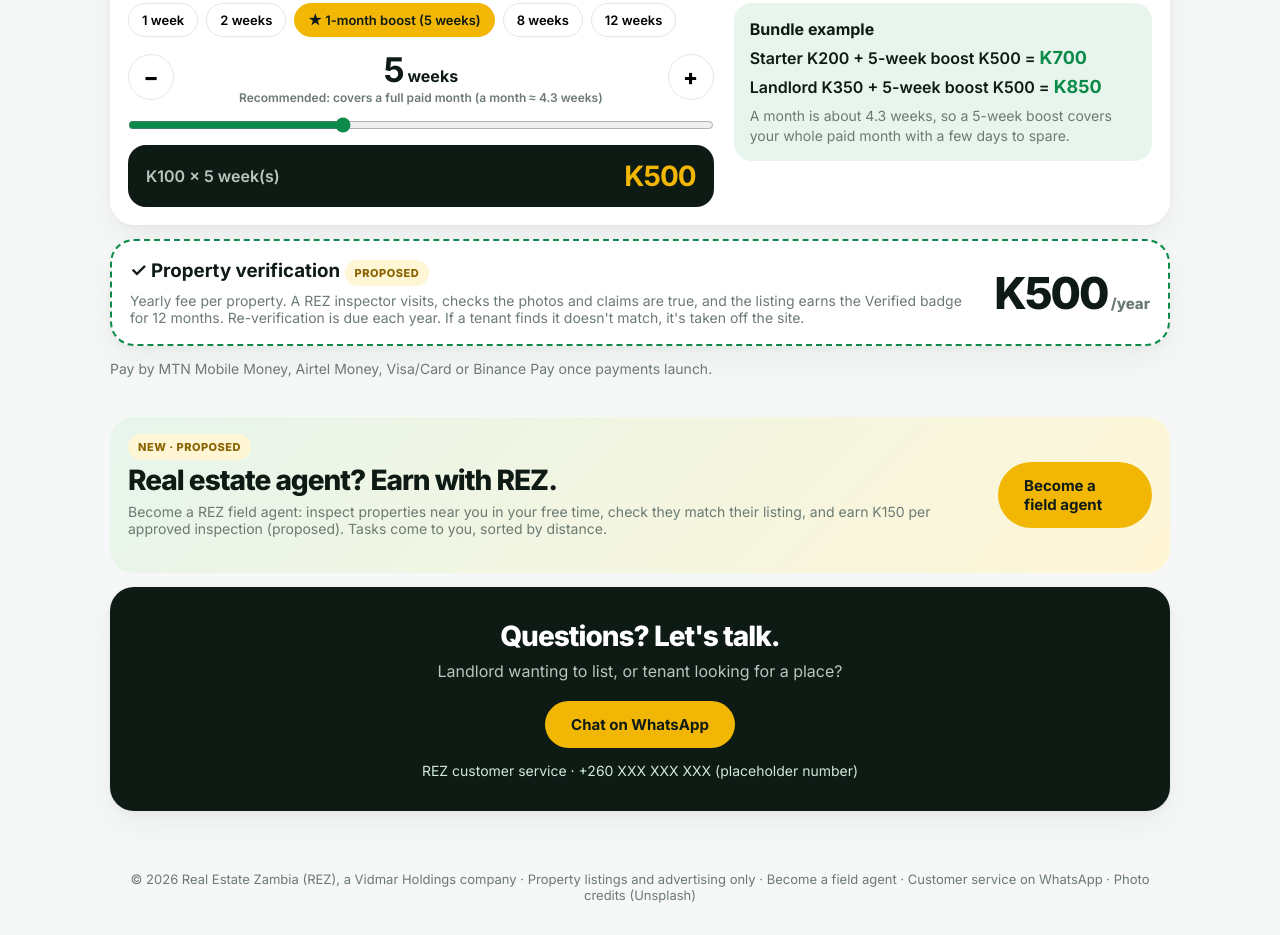
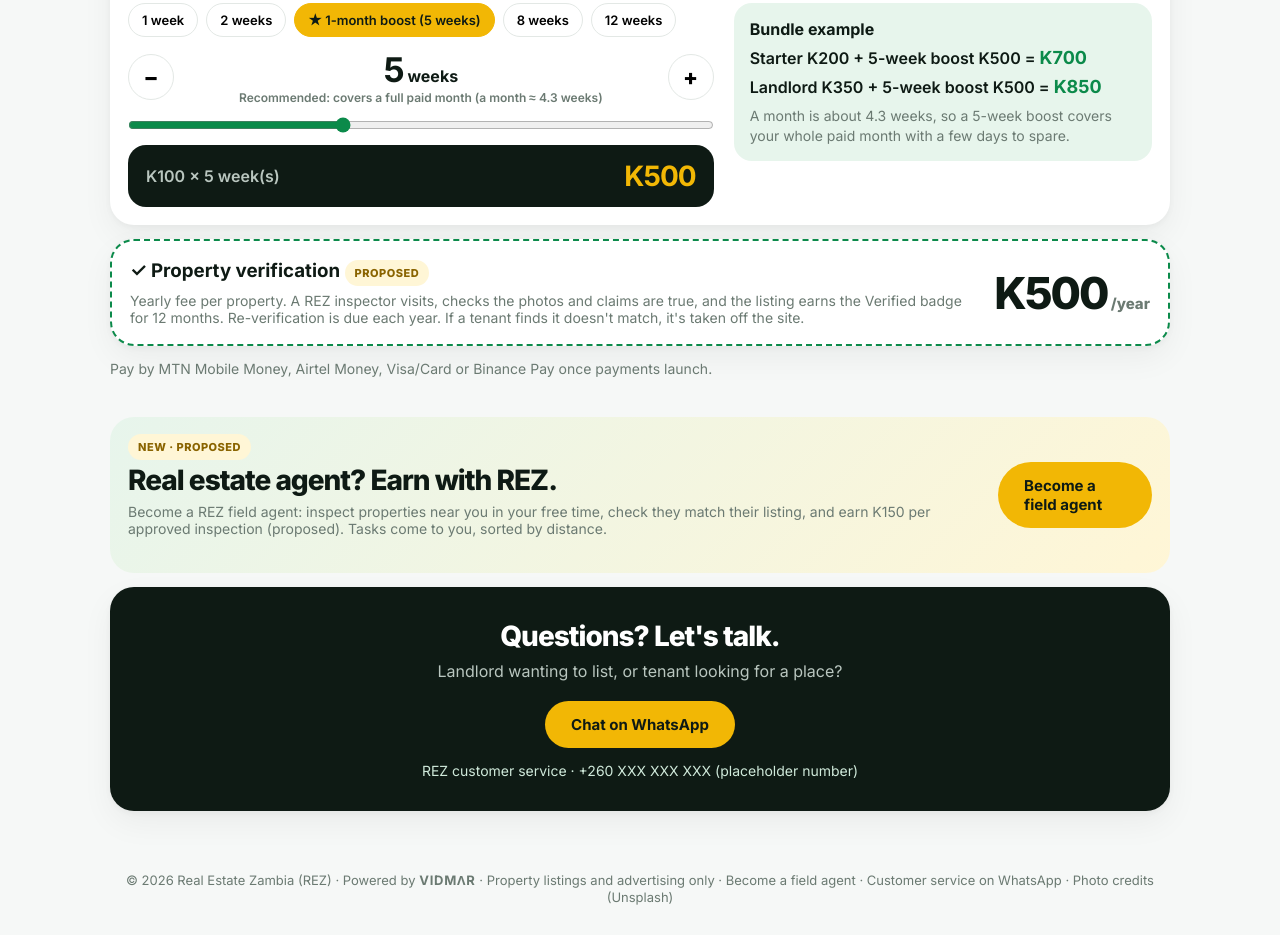
Before and after one commit to vidmarshdrck/rez-homes, a plain HTML site: page index.html in a window 1280 px wide. Shown: the part 3008-3943 px from the top of the page. Drawn offline with Linux system fonts and the light colour scheme.

Commit message:
Replace REZ footer credit with Powered by VIDMΛR

```diff
--- a/index.html
+++ b/index.html
@@ -7,7 +7,7 @@
 <nav class="dnav"><a href="#/">Home</a><a href="#/map">Map</a><a href="#/saved">Saved</a><a href="#/account" id="dAcct">Account</a></nav>
 <div class="hr"><a class="bell" id="bell" href="#/inbox" title="Notifications" style="display:none">🔔<i id="bellN"></i></a><a class="pill pill-gold sm" href="#/landlord">List a property</a><a class="pbtn" id="pbtn" href="#/account" title="Profile">☺</a></div></div></header>
 <main class="wrap" id="app"></main>
-<footer><div class="wrap">© 2026 Real Estate Zambia (REZ), a Vidmar Holdings company · Property listings and advertising only · <a href="#/agent">Become a field agent</a> · Customer service on WhatsApp · <a href="img/CREDITS.md">Photo credits (Unsplash)</a></div></footer>
+<footer><div class="wrap">© 2026 Real Estate Zambia (REZ) · Powered by <span class="vidmar-mark" role="img" aria-label="Vidmar">VIDMΛR</span> · Property listings and advertising only · <a href="#/agent">Become a field agent</a> · Customer service on WhatsApp · <a href="img/CREDITS.md">Photo credits (Unsplash)</a></div></footer>
 <nav class="bnav"><a href="#/" data-r=""><i>⌂</i>Home</a><a href="#/map" data-r="map"><i>📍</i>Map</a><a href="#/saved" data-r="saved"><i>♡</i>Saved</a><a href="#/account" data-r="account"><i>☺</i>Account</a></nav>
 <a class="wafloat" id="wafloat" target="_blank" rel="noopener" aria-label="Chat with REZ on WhatsApp"><svg viewBox="0 0 32 32" width="28" height="28" fill="#fff"><path d="M16 3a13 13 0 0 0-11.2 19.6L3 29l6.6-1.7A13 13 0 1 0 16 3zm0 23.6c-2 0-4-.6-5.7-1.6l-.4-.2-3.9 1 1-3.8-.3-.4A10.6 10.6 0 1 1 16 26.6zm5.8-7.9c-.3-.2-1.9-.9-2.2-1s-.5-.2-.7.2-.8 1-1 1.2-.4.2-.7 0a8.7 8.7 0 0 1-4.3-3.8c-.3-.5.3-.5.9-1.6.1-.2 0-.4 0-.5l-1-2.4c-.3-.6-.5-.5-.7-.5h-.6a1.2 1.2 0 0 0-.9.4 3.7 3.7 0 0 0-1.1 2.7 6.4 6.4 0 0 0 1.4 3.4 14.6 14.6 0 0 0 5.6 4.9c2.1.9 2.9 1 3.9.8a3.4 3.4 0 0 0 2.2-1.6 2.8 2.8 0 0 0 .2-1.6c-.1-.1-.3-.2-.6-.4z"/></svg></a>
 <div id="sheet" class="sheet hide"></div><div id="toast" class="toast"></div>
--- a/styles.css
+++ b/styles.css
@@ -40,6 +40,7 @@ h2{font-size:28px;font-weight:800;letter-spacing:-1px}.badge{background:var(--go
 .pop{position:absolute;top:20px;right:20px;background:var(--gold);color:var(--ink);font-size:11px;font-weight:800;padding:5px 10px;border-radius:999px}
 .cta{background:var(--ink);color:#fff;padding:32px;text-align:center}.cta p{color:#b9c6bf;margin:8px 0 20px}
 footer{color:var(--mut);font-size:13px;padding:20px 0 30px;text-align:center}
+.vidmar-mark{font-family:Inter,system-ui,sans-serif;font-weight:700;letter-spacing:.06em;color:inherit}
 .bnav{position:fixed;left:12px;right:12px;bottom:12px;z-index:20;display:flex;justify-content:space-around;background:rgba(255,255,255,.92);backdrop-filter:blur(16px);border-radius:24px;padding:10px 6px;box-shadow:0 10px 30px rgba(14,26,20,.15)}
 .bnav a{display:flex;flex-direction:column;align-items:center;font-size:11px;font-weight:700;color:var(--mut);padding:4px 14px;border-radius:16px;transition:.2s}
 .bnav a i{font-style:normal;font-size:20px}.bnav a.on{color:var(--g);background:var(--g2)}
```
